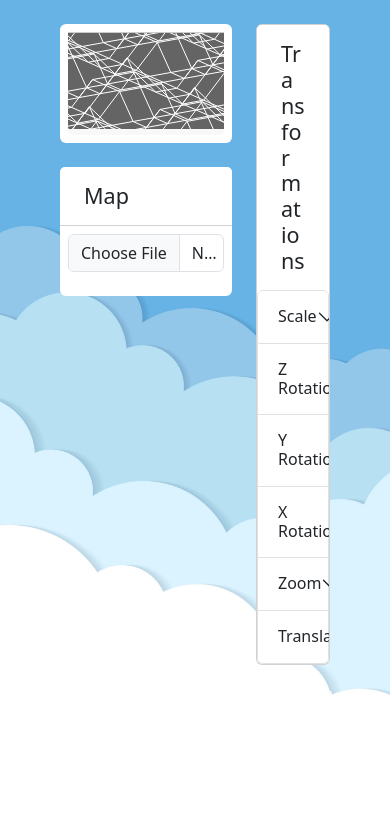
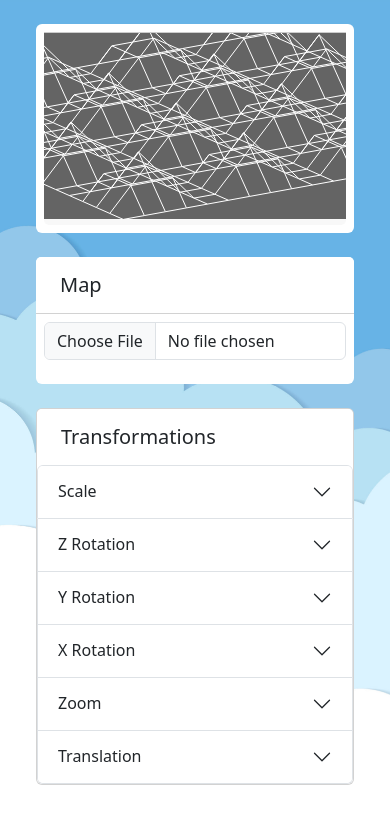
Before and after one commit to Plopez230/fdf, a plain HTML site: page index.html in a window 390 px wide. Drawn offline with nearby package versions, Linux system fonts and the light colour scheme.

Commit message:
Adapt to mobile screens

```diff
--- a/index.html
+++ b/index.html
@@ -16,10 +16,10 @@
 
         <div class="container">
 
-            <div class="col m-4">
+            <div class="col mb-4">
                 <div class="row px-4">
 
-                    <div class="col col-8">
+                    <div class="col col-12 col-md-8 mt-4">
                         <div class="card border-0 p-2">
                             <div class="card-footer p-0">
                                 <div id="canvas-container">
@@ -30,12 +30,12 @@
                         </div>
 
                         <div class="card border-0 mt-4">
-                            <h4 class="card-header bg-white">
+                            <h5 class="card-header bg-white">
                                 <div class="p-2">Map</div>
-                            </h4>
+                            </h5>
                             <div class="card-body p-2">
                                 <div class="input-group mb-3">
-                                    <input type="file" class="form-control" id="input-file">
+                                    <input type="file" class="form-control" id="input-file" accept=".fdf">
                                 </div>
                                 <div id="file-content">
 
@@ -46,11 +46,11 @@
 
                     </div>
 
-                    <div class="col col-4">
+                    <div class="col col-12 col-md-4 mt-4">
                         <div class="card card-height-sm">
-                            <h4 class="card-header bg-white border-0">
+                            <h5 class="card-header bg-white border-0">
                                 <div class="p-2">Transformations</div>
-                            </h4>
+                            </h5>
                             <div class="card-body table-responsive p-0">
                                 <div class="accordion" id="transformations">
 
```
